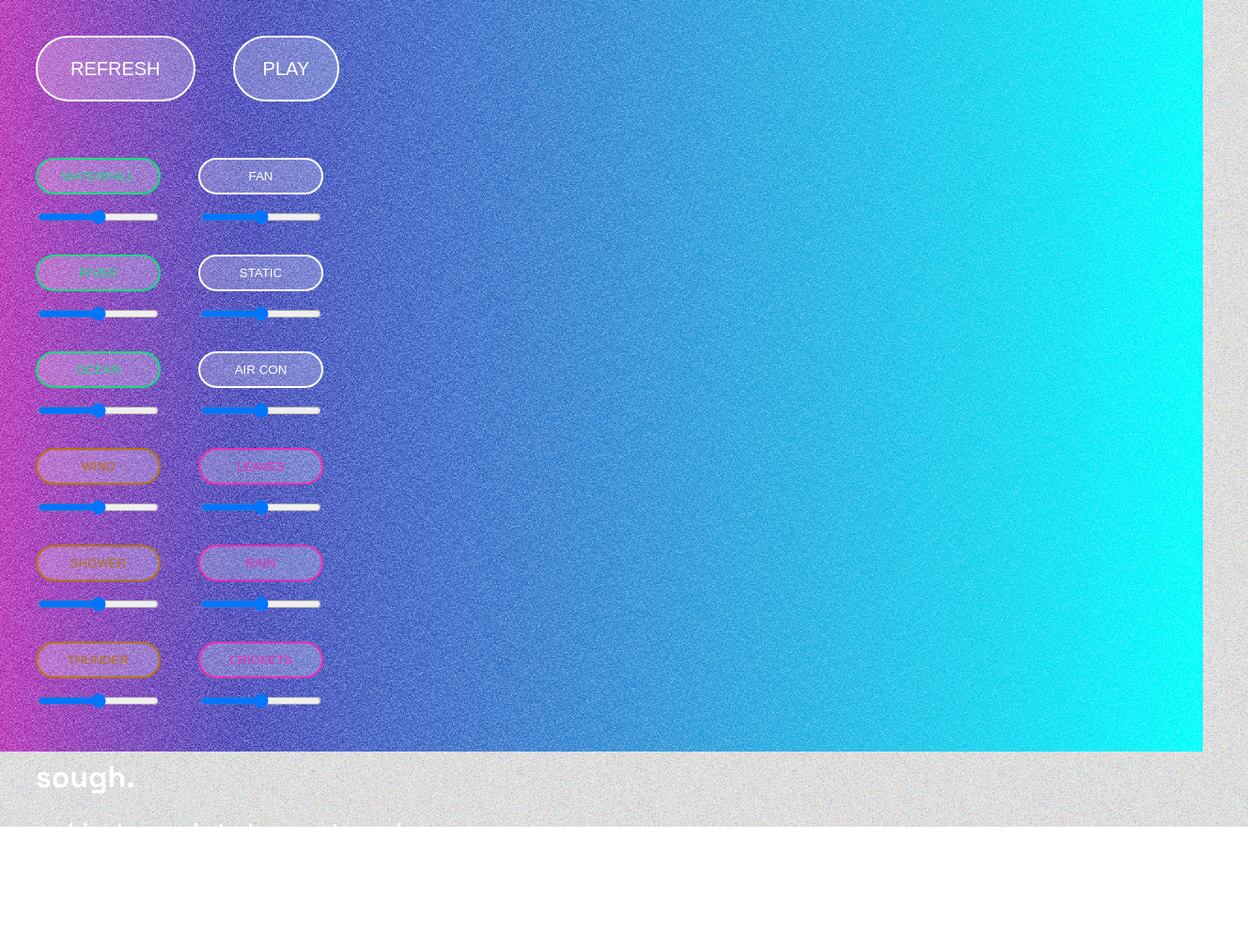
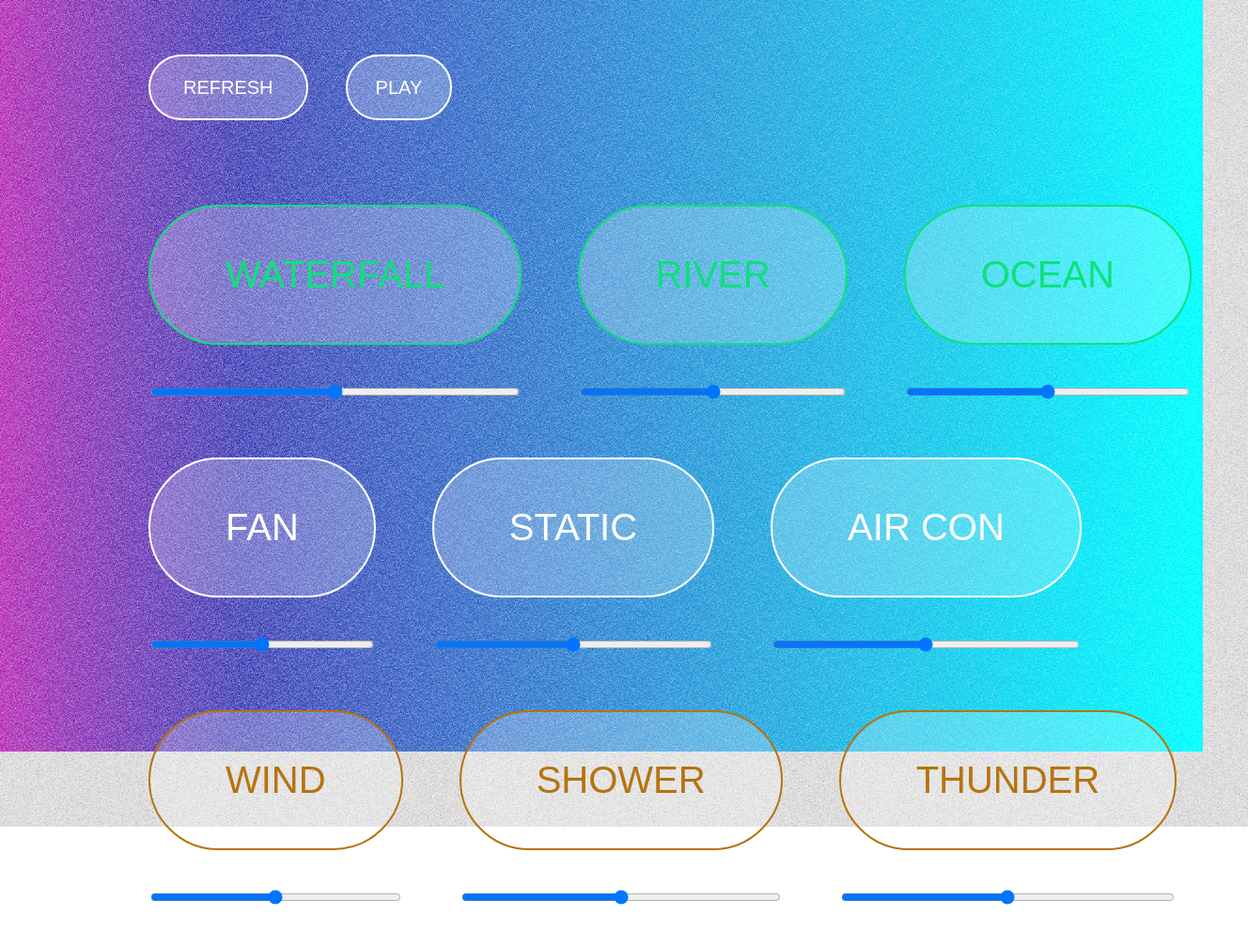
Before and after one commit to goelv641/sough, a plain HTML site: page index.html in a window 1280 px wide. Shown: the top 1007 px of the page at 94% size, 1328 px wide, since content can reach past the window. Drawn offline with Linux system fonts and the light colour scheme; a script that the page names is missing.

Commit message:
dekstop design

```diff
--- a/assets/style.css
+++ b/assets/style.css
@@ -1,8 +1,6 @@
 @import url('https://fonts.googleapis.com/css2?family=Orbitron:wght@400;500;600;700;800;900&family=Space+Grotesk:wght@300;400;500;600;700&display=swap');
-
-
 body {
-    padding: 30px;
+    padding: 50px;
     font-family: 'Space Grotesk', sans-serif;
     color: rgb(255, 255, 255);
     //background: #000;
@@ -30,7 +28,318 @@ body {
             background: linear-gradient(90deg, purple, navy 20%, aqua);
         }
     }
+
+/* TEXT */
+.text {
+    display: block;
+    margin-left: 200px;
+    max-width: 30vw;
+    margin-top: -50px;
+}
+h1 {
+font-size: 200px;
+margin-bottom: 0;
+padding-bottom: 0;
+}
+h2 {
+font-size: 70px;
+margin-top: 0;
+}
+p {
+    font-size: 24px;
+    line-height: normal;
+}
+
+
 /* MUSIC */
+.page {
+    display: flex;
+    flex-direction: row;
+    flex-wrap: wrap;
+    max-height: 100vh;
+    max-width: 100vw;
+}
+
+.player {
+    display: block;
+    margin-left: 100px;
+    /* max-width: 100vh; */
+}
+
+/* GLOBAL CONTROLS */
+
+.topbutt {
+    display: flex;
+    margin-bottom: 60px;
+    position: static;
+}
+.refresh {
+    display: inline-block;
+    box-sizing: border-box;
+    height: 70px;
+    background: rgba(255, 255, 255, 0.236);
+    padding: 10px 35px;
+    border-radius: 50px;
+    color: #fff;
+    font-size: 20px;
+    border: 2px solid #ffffff;
+    /* transition: .15s background-color,.15s border-color,.15s color,.15s fill; */
+}
+.refresh:hover {
+    background: #ffffff86;
+    border: 2px solid #ffffff;
+}
+.refresh:active {
+    background: #ffffff86;
+    border: 2px solid #ffffff;
+}
+.pause{
+    margin-left: 40px;
+    display: inline-block;
+    box-sizing: border-box;
+    height: 70px;
+    background-color: rgba(255, 255, 255, 0.236);
+    border: 2px solid #ffffff;
+    color: #fff;
+    font-size: 20px;
+    padding: 10px 30px;
+    text-align: center;
+    border-radius: 50px;
+    /* transition: .15s background-color,.15s border-color,.15s color,.15s fill; */
+}
+.pause:hover {
+    background: #ffffff86;
+    border: 2px solid #ffffff;
+}
+.pause:active {
+    background: #ffffff86;
+    border: 2px solid #ffffff;
+}
+
+/* MUSIC BUTTONS + SLIDERS */
+.p {
+    display: flex;
+    flex-direction: column;
+    margin-top: 30px;
+    margin-bottom: 30px;
+    margin-right: 60px;
+}
+.g {
+    display: flex;
+    flex-direction: column;
+    margin-bottom: 30px;
+    margin-top: 30px;
+    margin-bottom: 30px;
+    margin-right: 60px;
+}
+.b {
+    display: flex;
+    flex-direction: column;
+    margin-bottom: 30px;
+    margin-top: 30px;
+    margin-bottom: 30px;
+    margin-right: 60px;
+}
+.w {
+    display: flex;
+    flex-direction: column;
+    margin-bottom: 30px;
+    margin-top: 30px;
+    margin-bottom: 30px;
+    margin-right: 60px;
+}
+
+/* SOUND DIVS */
+.left {
+    display: flex;
+    flex-direction: column;
+}
+.greensounds {
+    display: flex;
+    flex-direction: row;
+}
+.brownsounds {
+    display: flex;
+    flex-direction: row;
+}
+.right {
+    display: flex;
+    flex-direction: column;
+}
+.pinksounds {
+    display: flex;
+    flex-direction: row;
+
+}
+.whitesounds {
+    display: flex;
+    flex-direction: row;
+
+}
+
+/* MAIN SOUND BUTTONS + STATES */
+/* GREEN SOUNDS */
+.green {
+    display: inline-block;
+    margin-bottom: 40px;
+    background-color: rgba(255, 255, 255, 0.236);
+    border: 2px solid #0FE07C;
+    color: #0FE07C;
+    padding: 50px 80px;
+    text-align: center;
+    border-radius: 100px;
+    font-size: 40px;
+    font-weight: 500;
+}
+.green:hover {
+    background: #ffffff;
+    border: 2px solid #0FE07C;
+    color: #0FE07C;
+}
+.green:active {
+    background: #ffffff;
+    border: 2px solid #0FE07C;
+    color: #0FE07C;
+}
+
+/* WHITE SOUNDS */
+.white {
+    display: inline-block;
+    margin-bottom: 40px;
+    background-color: rgba(255, 255, 255, 0.236);
+    border: 2px solid #ffffff;
+    color: rgb(255, 255, 255);
+    padding: 50px 80px;
+    text-align: center;
+    border-radius: 100px;
+    font-size: 40px;
+    font-weight: 500;
+}
+.white:hover {
+    background: #ffffff;
+    border: 2px solid #626262;
+    color: #626262;
+
+}
+.white:active {
+    background: #ffffff;
+    border: 2px solid #626262;
+    color: #626262;
+}
+
+/* PINK SOUNDS */
+.pink {
+    display: inline-block;
+    margin-bottom: 40px;
+    background-color: rgba(255, 255, 255, 0.236);
+    border: 2px solid #F22FB0;
+    color: #F22FB0;
+    padding: 50px 80px;
+    text-align: center;
+    border-radius: 100px;
+    font-size: 40px;
+    font-weight: 500;
+}
+.pink:hover {
+    background: #ffffff;
+    border: 2px solid #F22FB0;
+    color: #F22FB0;
+}
+.pink:active {
+    background: #ffffff;
+    border: 2px solid #F22FB0;
+    color: #F22FB0;
+}
+
+/* BROWN SOUNDS */
+.brown {
+    display: inline-block;
+    margin-bottom: 40px;
+    background-color: rgba(255, 255, 255, 0.236);
+    border: 2px solid #B6730F;
+    color: #B6730F;
+    padding: 50px 80px;
+    text-align: center;
+    border-radius: 100px;
+    font-size: 40px;
+    font-weight: 500;
+}
+.brown:hover {
+    background: #ffffff;
+    border: 2px solid #B6730F;
+    color: #B6730F;
+}
+.brown:active {
+    background: #ffffff;
+    border: 2px solid #B6730F;
+    color: #B6730F;
+}
+
+/* SLIDERS */
+.greenslider {
+    color: white;
+}
+.pinkslider {
+    color: white;
+}
+.whiteslider {
+    color: white;
+}
+.brownslider {
+    color: white;
+}
+
+/* SPAN */
+.s1 {
+    color: #ffffff;
+    font-weight: 700;
+}
+.s2 {
+    color: #B6730F;
+    font-weight: 700;
+}
+.s3 {
+    color: #F22FB0;
+    font-weight: 700;
+}
+.s4 {
+    color: #0FE07C;
+    font-weight: 700;
+}
+
+/* MOBILE MEDIA QUERY */
+
+@media only screen and (max-width: 600px) {
+    body {
+        font-family: 'Space Grotesk', sans-serif;
+        //background: #000;
+
+            &::before, &::after {
+                position: fixed;
+                inset: 0;
+                z-index: -1;
+                min-height: 100vh;
+                --grad:
+                    radial-gradient(at 25%,
+                            red, #{rgba(red, .2)} 50%, transparent 70%);
+                --mask: var(--grad), var(--grad), var(--grad);
+                -webkit-mask: var(--mask);
+                -webkit-mask-composite: source-in;
+                                mask: var(--mask);
+                                mask-composite: intersect;
+                mix-blend-mode: color;
+                content: ''
+            }
+            &::before {
+                background: #000;
+                filter: url(#f)
+            }
+            &::after {
+                background: linear-gradient(90deg, purple, navy 20%, aqua);
+            }
+    }
+
+    /* MUSIC */
 .page {
     display: flex;
     flex-direction: column;
@@ -241,34 +550,4 @@ body {
 h1 {
 font-size: ;
 }
-
-@media only screen and (max-width: 600px) {
-    body {
-        font-family: 'Space Grotesk', sans-serif;
-        //background: #000;
-
-            &::before, &::after {
-                position: fixed;
-                inset: 0;
-                z-index: -1;
-                min-height: 100vh;
-                --grad:
-                    radial-gradient(at 25%,
-                            red, #{rgba(red, .2)} 50%, transparent 70%);
-                --mask: var(--grad), var(--grad), var(--grad);
-                -webkit-mask: var(--mask);
-                -webkit-mask-composite: source-in;
-                                mask: var(--mask);
-                                mask-composite: intersect;
-                mix-blend-mode: color;
-                content: ''
-            }
-            &::before {
-                background: #000;
-                filter: url(#f)
-            }
-            &::after {
-                background: linear-gradient(90deg, purple, navy 20%, aqua);
-            }
-    }
 }
--- a/index.html
+++ b/index.html
@@ -5,16 +5,16 @@
     <meta name="viewport" content="width=device-width, initial-scale=1.0">
     <link href="assets/style.css" rel="stylesheet">
 	<script defer src="assets/main.js"></script>
-    <style> @import url('https://fonts.googleapis.com/css2?family=Space+Grotesk:wght@300;400;500;600;700&display=swap');</style>
-    <link rel="preconnect" href="https://fonts.googleapis.com">
+    <!-- <style> @import url('https://fonts.googleapis.com/css2?family=Space+Grotesk:wght@300;400;500;600;700&display=swap');</style> -->
+    <!-- <link rel="preconnect" href="https://fonts.googleapis.com">
     <link rel="preconnect" href="https://fonts.gstatic.com" crossorigin>
-    <link href="https://fonts.googleapis.com/css2?family=Orbitron:wght@400;500;600;700;800;900&family=Space+Grotesk:wght@300;400;500;600;700&display=swap" rel="stylesheet">
+    <link href="https://fonts.googleapis.com/css2?family=Orbitron:wght@400;500;600;700;800;900&family=Space+Grotesk:wght@300;400;500;600;700&display=swap" rel="stylesheet"> -->
     <title>sough.</title>
 </head>
 
 <body>
     <div class="page">
-<div class="player">
+    <div class="player">
     <div class="topbutt">
         <button class="refresh">REFRESH</button>
         <button class="pause">PLAY</button>
@@ -89,10 +89,10 @@
     <div class="bodytext"></div>
         <p>Sough is an online sound generator designed to help relax, concentrate, and mask over any distracting noises from the&nbsp;surroundings.
             Depending on the type of sound, background noises can be distracting or even calming. The regular whirr of a fan, the gentle patter of rain against the window or the constant buzz of a white noise machine are sounds that many people find relaxing. Even the distant rumble of thunder can be soothing when you’re comfortable and safe&nbsp;indoors.
-        <p>If you need to focus…listen to white&nbsp;noise
-        <br>To calm down…try brown&nbsp;noise
-        <br>To fall asleep faster…try pink&nbsp;noise
-        <br>For study sessions…try green&nbsp;noise</p>
+        <p>If you need to focus…listen to <span class="s1">white&nbsp;noise</span>
+        <br>To calm down…try <span class="s2">brown&nbsp;noise</span>
+        <br>To fall asleep faster…try <span class="s3">pink&nbsp;noise</span>
+        <br>For study sessions…try <span class="s4">green&nbsp;noise</span></p>
     <div class="instructions">
         <p>Refresh to reset all&nbsp;sounds
         <br>Pause and Play the current&nbsp;sounds
```
